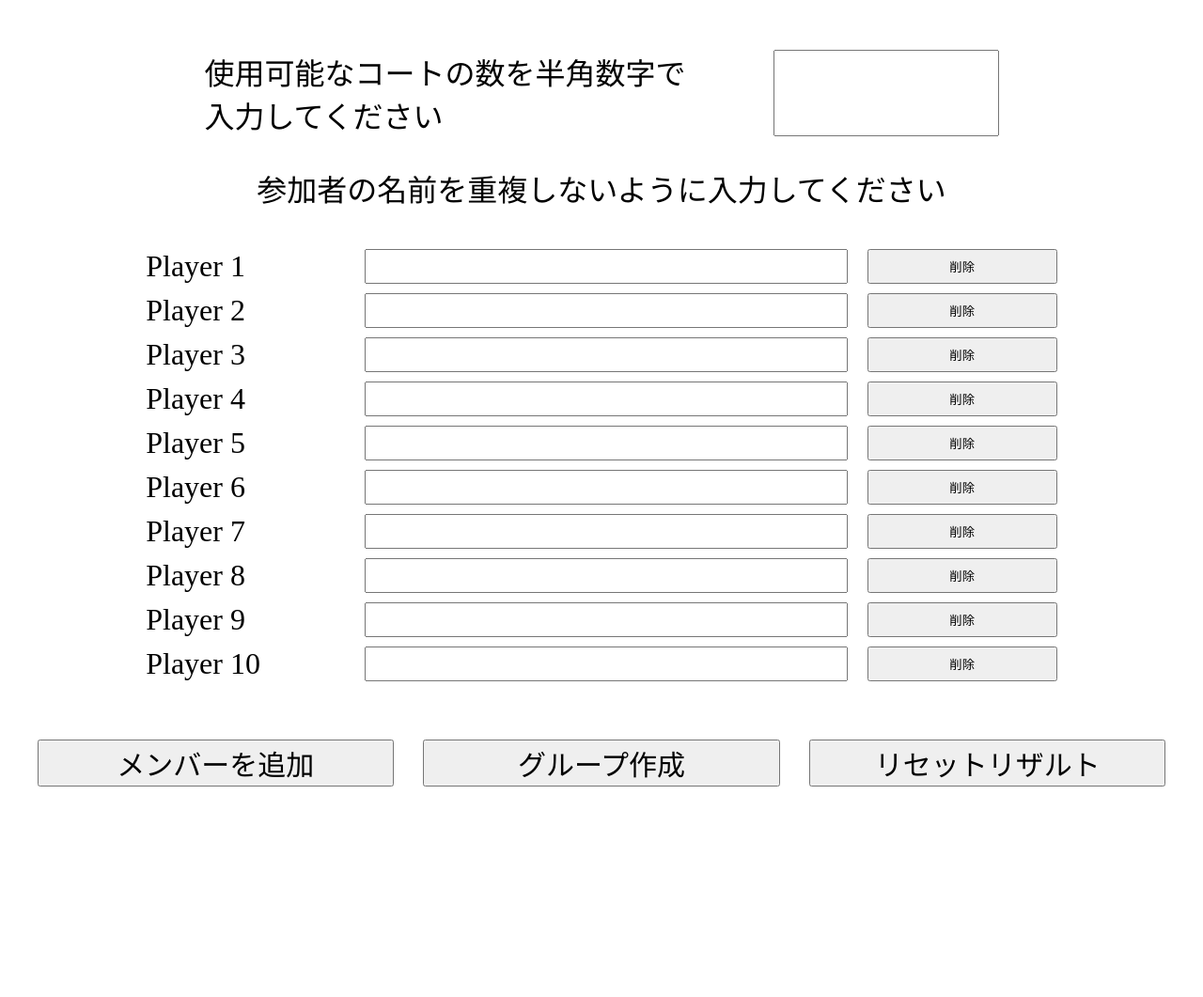
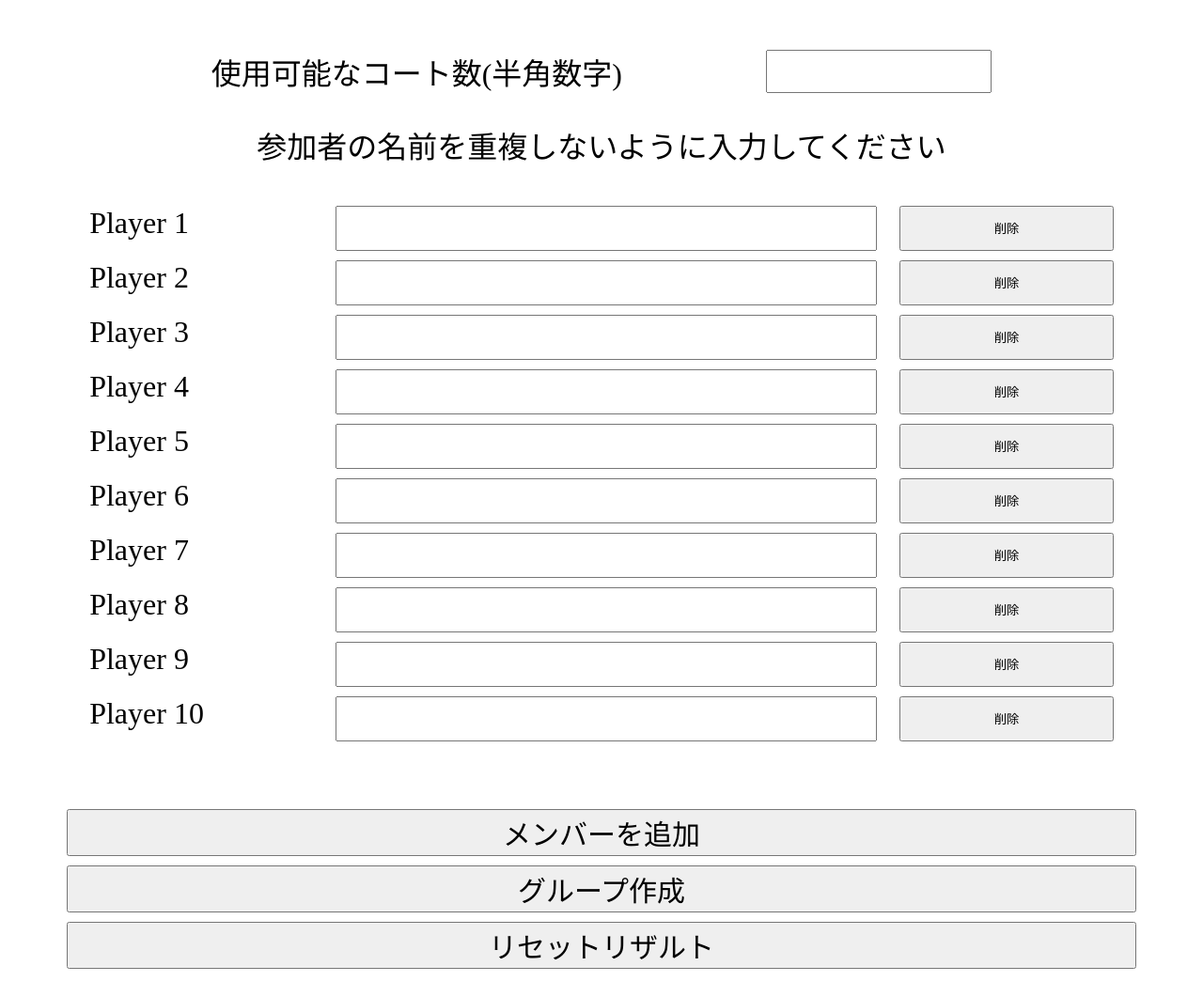
Before and after one commit to eva27182/makeGroups, a Flask app: page / in a window 1280 px wide. Shown: the part 135-1196 px from the top of the page at 94% size. Before the commit the page ends 972 px from the top, so only its background shows below. Run offline with Flask 3, Linux system fonts and the light colour scheme.

Commit message:
css調整

```diff
--- a/static/main.css
+++ b/static/main.css
@@ -19,7 +19,7 @@ form {
 }
 
 #inputArea {
-    width: 80%;
+    width: 90%;
     display: flex;
     flex-direction: column;
     align-items: center;
@@ -27,9 +27,27 @@ form {
     margin-right: auto;
 }
 
+#inputArea .courts{
+    width: 100%;
+    margin-top: 10px;
+    display: flex;
+    justify-content: space-evenly;
+}
+
+.courts>p{
+    margin: 0;
+}
+
 #inputPlayerArea {
     width: 100%;
 
+}
+div.row {
+    width: 100%;
+    height: 48px;
+    margin-top: 10px;
+    display: flex;
+    justify-content: space-evenly;
 }
 #inputPlayerArea .row>p{
     width: 20%;
@@ -43,12 +61,7 @@ form {
     width: 20%;
 }
 
-div.row {
-    width: 100%;
-    margin-top: 10px;
-    display: flex;
-    justify-content: space-evenly;
-}
+
 
 input {
     font-size: large;
@@ -61,7 +74,7 @@ input {
 
 #result{
     margin-top: 20px;
-    width: 80%;
+    width: 90%;
     margin-left: auto;
     margin-right: auto;
 }
@@ -84,16 +97,20 @@ input {
 }
 
 #buttons {
+    width: 90%;
+    margin-left: auto;
+    margin-right: auto;
     margin-top: 30px;
-
     display: flex;
     justify-content: space-evenly;
+    flex-direction: column;
 }
 
 #buttons button {
+    margin-top: 10px;
     height: 50px;
     font-size: 30px;
-    width: 30%;
+    width: 100%;
 }
 
 #alert {
@@ -112,7 +129,7 @@ input {
 
 #result>table, th, td {
     border: 1px solid black;
-    margin-top: 10px;
+    margin-top: 40px;
   }
 
   /* 奇数行目の色 */
--- a/templates/index.html
+++ b/templates/index.html
@@ -15,8 +15,8 @@
     <div id="inputMembers">
         <form>
             <div id="inputArea">
-                <div class="row">
-                    <p>使用可能なコートの数を半角数字で<br>入力してください</p>
+                <div class="courts">
+                    <p>使用可能なコート数(半角数字)</p>
                     <input name="groups_per_week" type="number">
                 </div>
                 <div>
```
